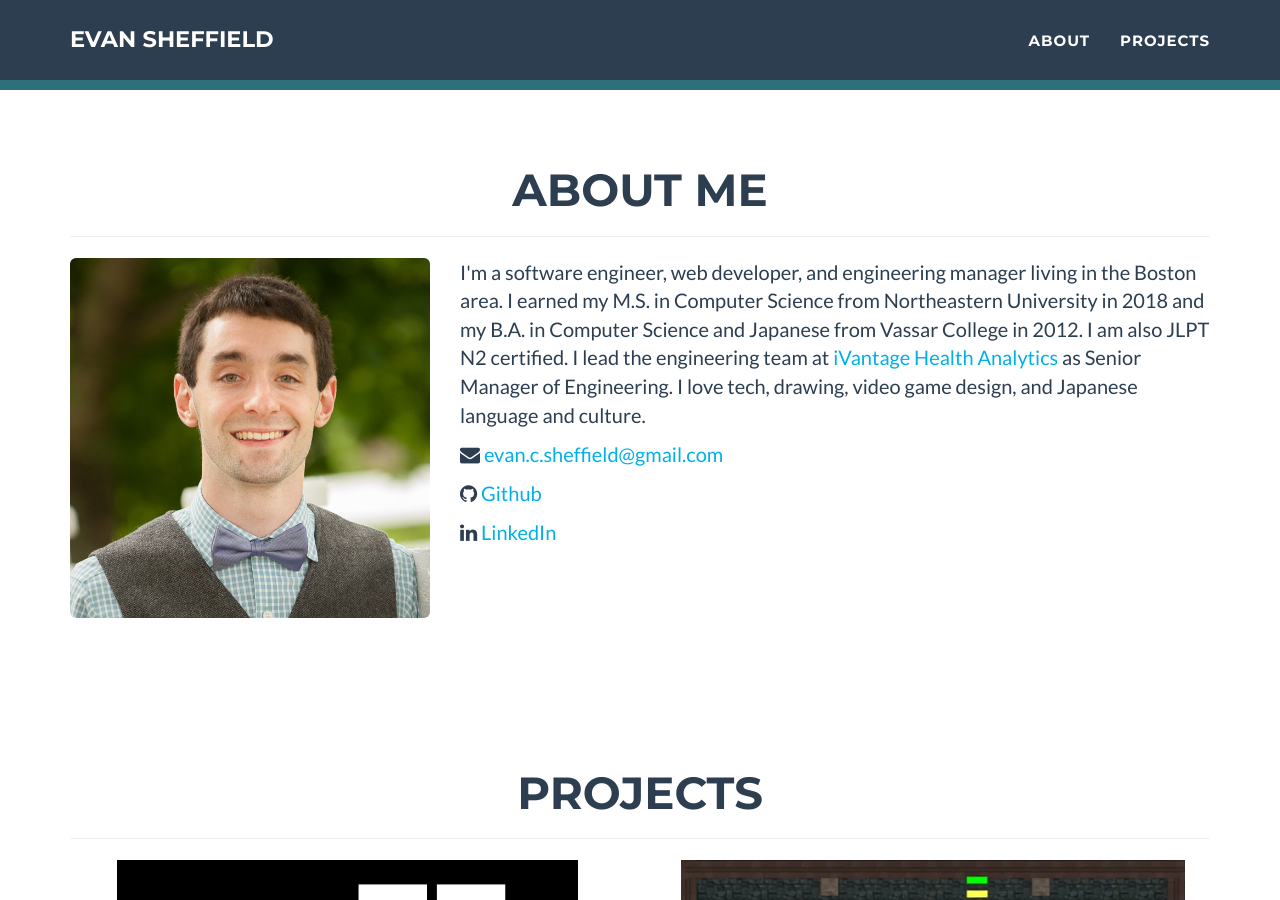
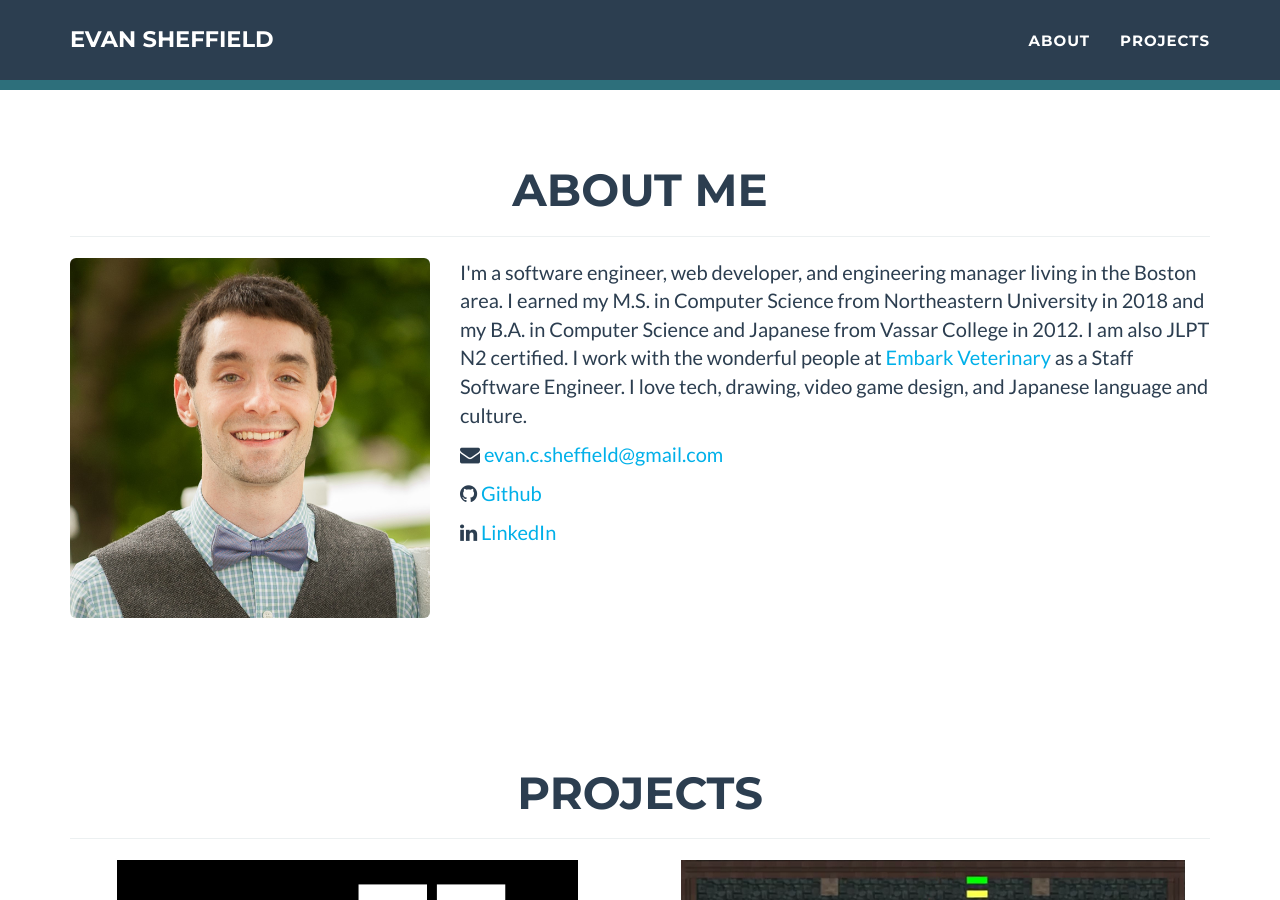
Before and after one commit to evsheffield/evsheffield.github.io, a Jekyll site: the page built from index.html, in a window 1280 px wide and 900 px high, scrolled down 334 px. Built offline with Jekyll 4.4.1, drawn with Linux system fonts in a browser that asks for light colours.

Commit message:
feat: Update job in about section

```diff
--- a/_includes/about.html
+++ b/_includes/about.html
@@ -17,7 +17,7 @@
                     <p>I'm a software engineer, web developer, and engineering manager
                     living in the Boston area. I earned my M.S. in Computer Science from Northeastern University in 2018 and my B.A. in Computer Science and
                     Japanese from Vassar College in 2012. I am also JLPT N2 certified.
-                    I lead the engineering team at <a href="http://ivantagehealth.com">iVantage Health Analytics</a> as Senior Manager of Engineering. I love tech, drawing, video game design, and Japanese language and culture.</p>
+                    I work with the wonderful people at <a href="https://embarkvet.com/">Embark Veterinary</a> as a Staff Software Engineer. I love tech, drawing, video game design, and Japanese language and culture.</p>
                     <p><i class="fa fa-envelope"></i> <a href="mailto:evan.c.sheffield@gmail.com">evan.c.sheffield@gmail.com</a></p>
                     <p><i class="fa fa-github"></i> <a href="https://github.com/evsheffield">Github</a></p>
                     <p><i class="fa fa-linkedin"></i> <a href="https://www.linkedin.com/in/evan-sheffield-7a495a27">LinkedIn</a></p>
```
